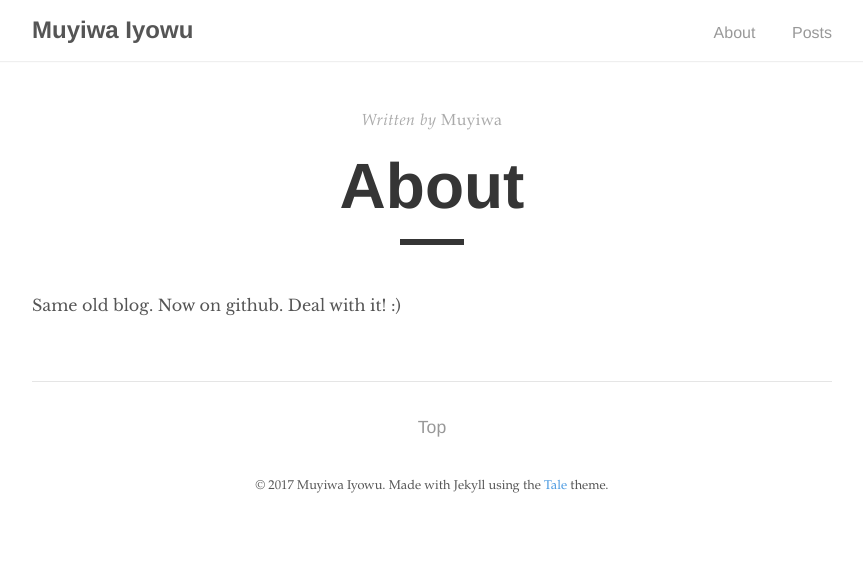
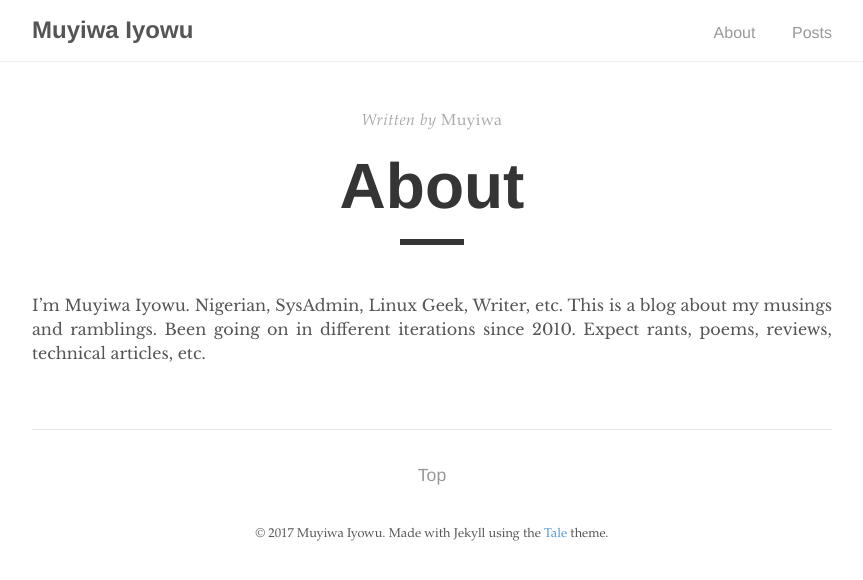
Before and after one commit to muyiscoi/muyiscoi.github.com, a Jekyll site: the page built from about.md, in a window 1280 px wide. Shown: the top 580 px of the page, without its empty margins (208-1071 px from the left). Built offline with Jekyll 4.4.1, drawn with Linux system fonts in a browser that asks for light colours.

Commit message:
updated about page

```diff
--- a/about.md
+++ b/about.md
@@ -5,4 +5,5 @@ author: "Muyiwa"
 permalink: /about/
 ---
 
-Same old blog. Now on github. Deal with it! :)
+I'm Muyiwa Iyowu. Nigerian, SysAdmin, Linux Geek, Writer, etc. This is a blog about my musings and ramblings.
+Been going on in different iterations since 2010. Expect rants, poems, reviews, technical articles, etc.
```
